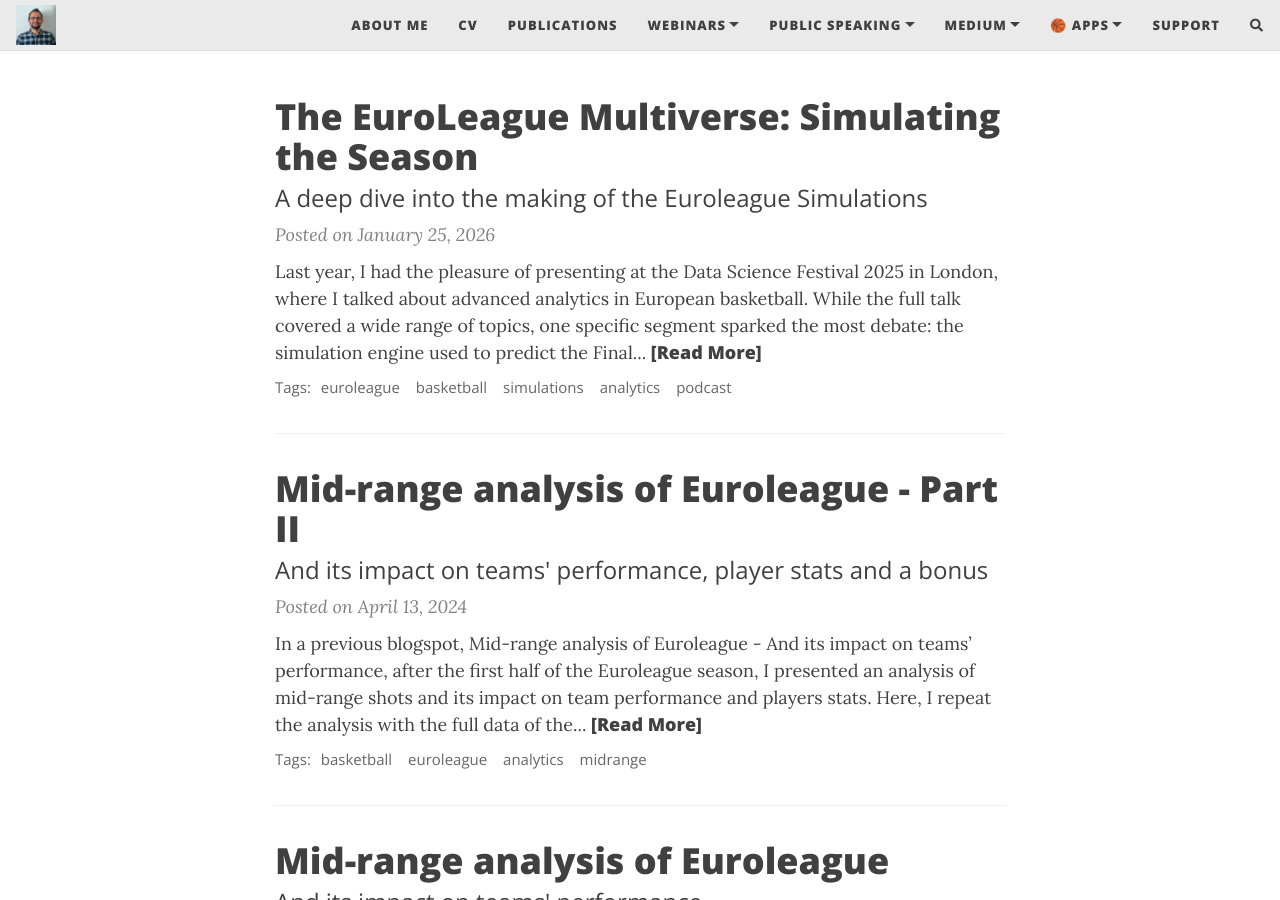
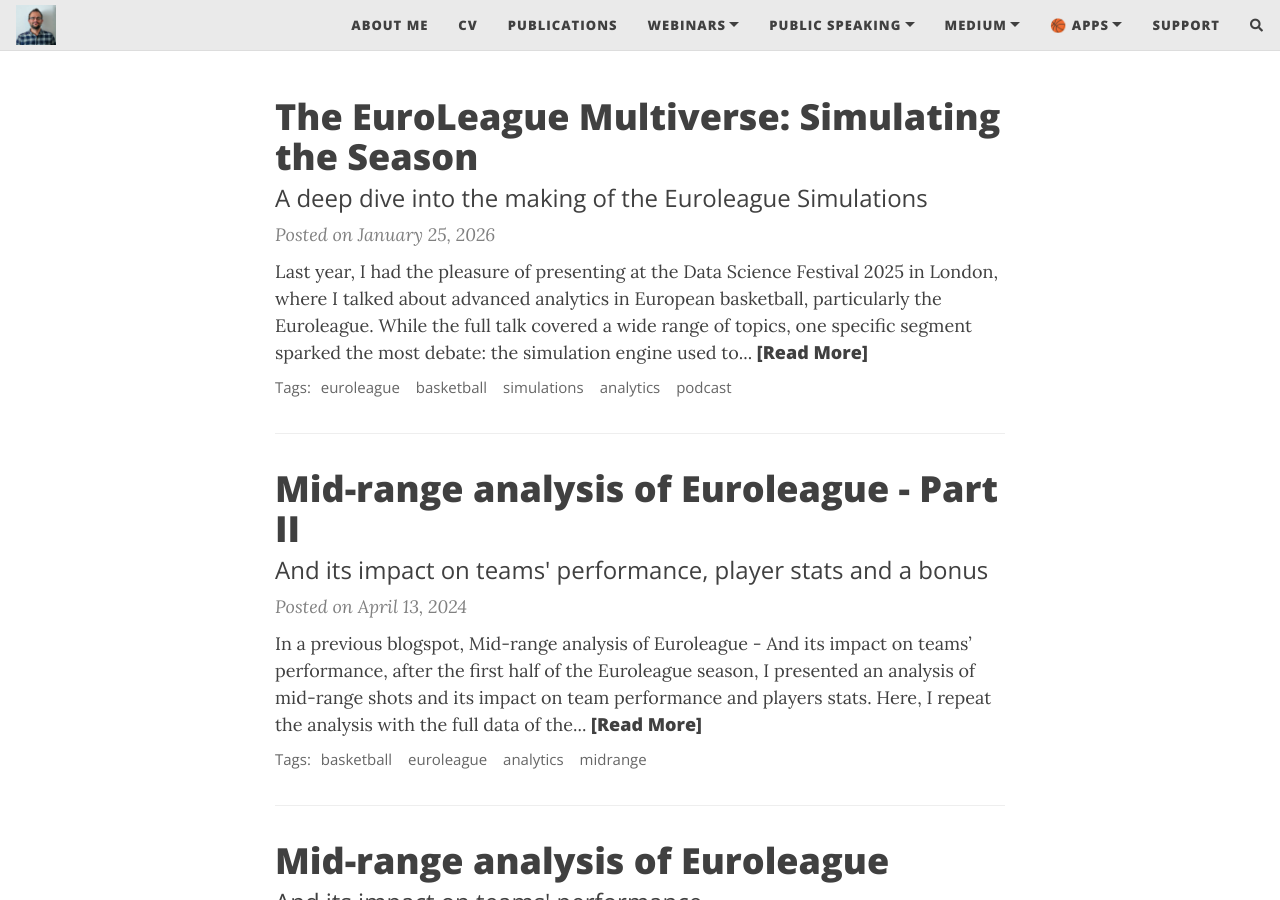
Before and after one commit to giasemidis/giasemidis.github.io, a Jekyll site: the page built from README.md, in a window 1280 px wide and 900 px high, scrolled down 460 px. Built offline with Jekyll 4.4.1, drawn with Linux system fonts in a browser that asks for light colours; nearby versions of some CDN libraries; our own code applies the rules of GitHub Pages for plain Markdown files; comment, search, counter and statistics services are not loaded; grey boxes are pictures that could not be loaded.

Commit message:
fixed text

```diff
--- a/_posts/2026-01-25-euroleague-sims-podcast.md
+++ b/_posts/2026-01-25-euroleague-sims-podcast.md
@@ -8,7 +8,7 @@ social-share: true
 ---
 
 
-Last year, I had the pleasure of presenting at the **Data Science Festival 2025 in London**, where I talked about advanced analytics in European basketball. While the full talk covered a wide range of topics, one specific segment sparked the most debate: the simulation engine used to predict the Final Four.
+Last year, I had the pleasure of presenting at the **Data Science Festival 2025 in London**, where I talked about advanced analytics in European basketball, particularly the Euroleague. While the full talk covered a wide range of topics, one specific segment sparked the most debate: the simulation engine used to predict the Euroleague's Final Four.
 
 To make this technical deep dive more accessible, I have generated an AI-hosted podcast episode using the content from that specific segment.
 
```
